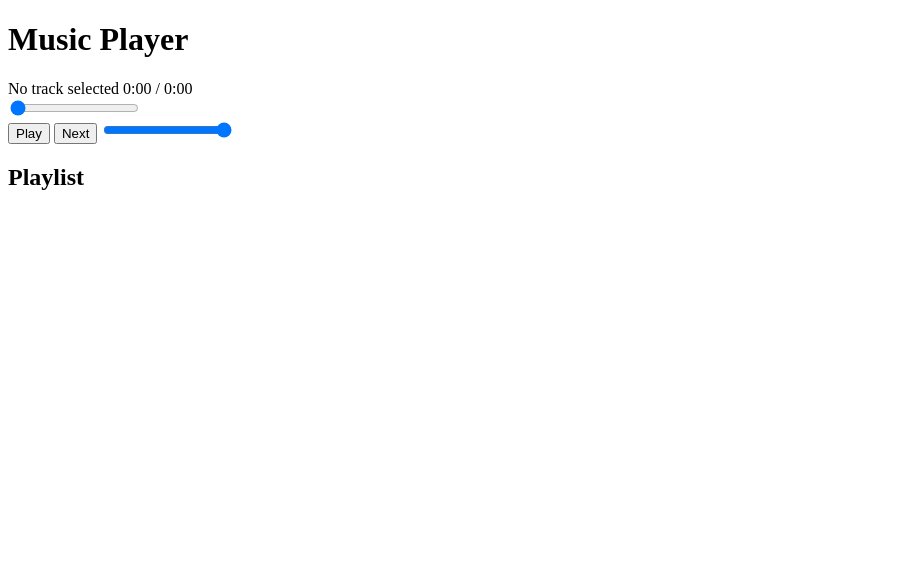
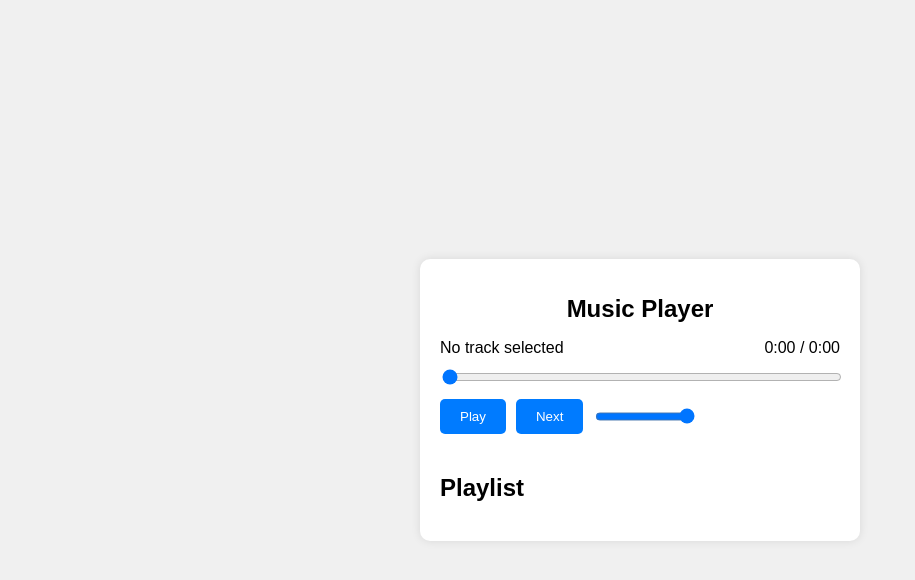
Before and after one commit to savi0303/Simple-Music-Player, a plain HTML site: page index.html in a window 1280 px wide. Shown: the whole page, without its empty margins (0-915 px from the left). Drawn offline with Linux system fonts and the light colour scheme.

Commit message:
Basic CSS file

```diff
--- a/index.html
+++ b/index.html
@@ -4,7 +4,7 @@
     <meta charset="UTF-8">
     <meta name="viewport" content="width=device-width, initial-scale=1.0">
     <title>Music Player</title>
-    <link rel="stylesheet" href="styles.css">
+    <link rel="stylesheet" href="style.css">
 </head>
 <body>
     <div class="player">
--- a/style.css
+++ b/style.css
@@ -0,0 +1,83 @@
+body {
+    font-family: Arial, sans-serif;
+    display: flex;
+    justify-content: center;
+    align-items: center;
+    height: 100vh;
+    margin: 0;
+    background-color: #f0f0f0;
+}
+
+.player {
+    background-color: white;
+    padding: 20px;
+    border-radius: 10px;
+    box-shadow: 0 0 10px rgba(0, 0, 0, 0.1);
+    width: 400px;
+}
+
+h1 {
+    text-align: center;
+    font-size: 24px;
+}
+
+.track-info {
+    display: flex;
+    justify-content: space-between;
+    margin-bottom: 10px;
+}
+
+.progress-bar {
+    margin: 10px 0;
+}
+
+#progress {
+    width: 100%;
+}
+
+.controls {
+    display: flex;
+    gap: 10px;
+    margin-bottom: 20px;
+}
+
+button {
+    padding: 10px 20px;
+    border: none;
+    background-color: #007bff;
+    color: white;
+    border-radius: 5px;
+    cursor: pointer;
+}
+
+button:hover {
+    background-color: #0056b3;
+}
+
+#volume {
+    width: 100px;
+}
+
+.playlist {
+    max-height: 200px;
+    overflow-y: auto;
+}
+
+#playlist {
+    list-style: none;
+    padding: 0;
+}
+
+#playlist li {
+    padding: 10px;
+    cursor: pointer;
+}
+
+#playlist li:hover {
+    background-color: #f0f0f0;
+}
+
+#playlist li.active {
+    background-color: #007bff;
+    color: white;
+}
```
